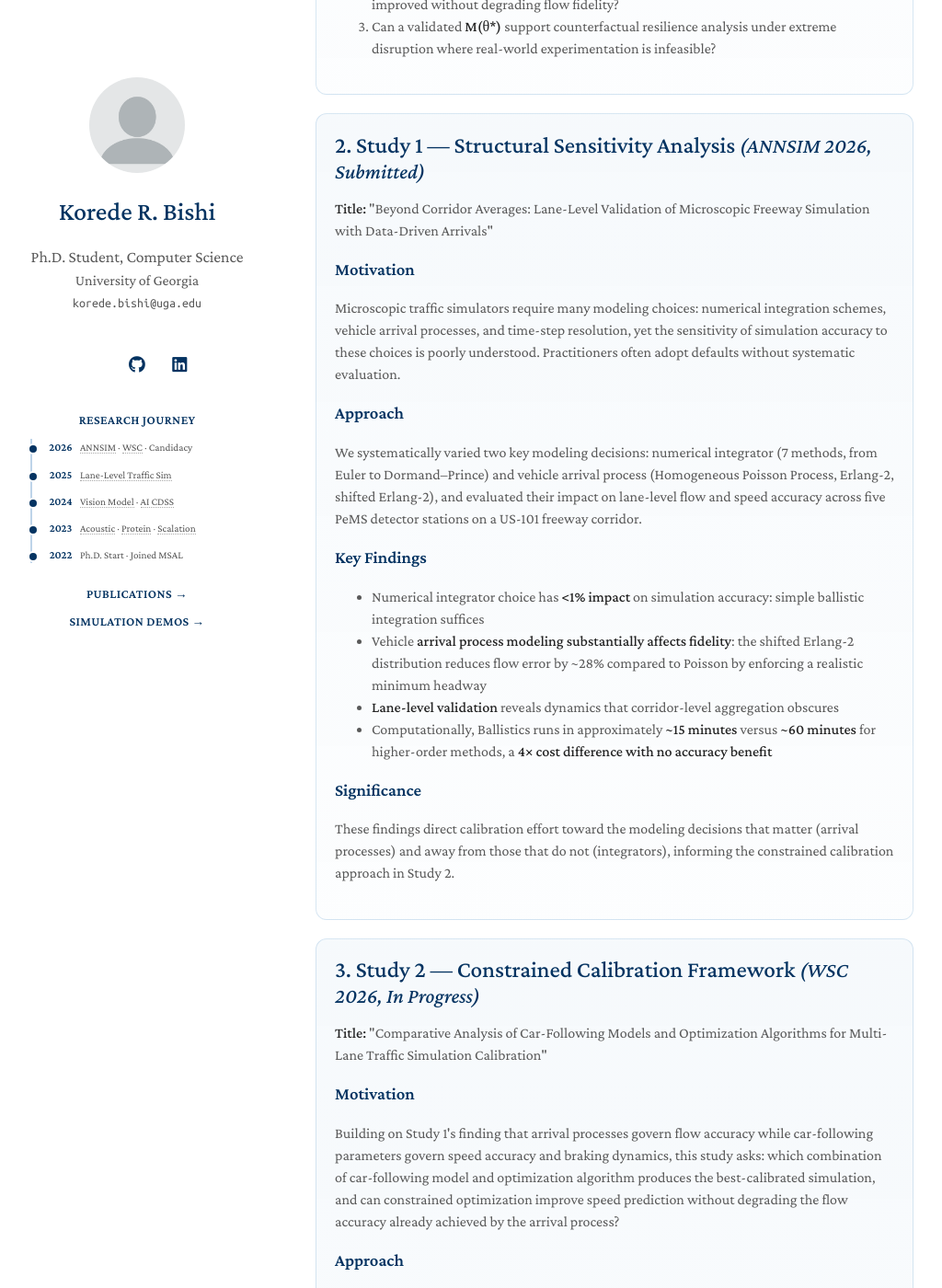
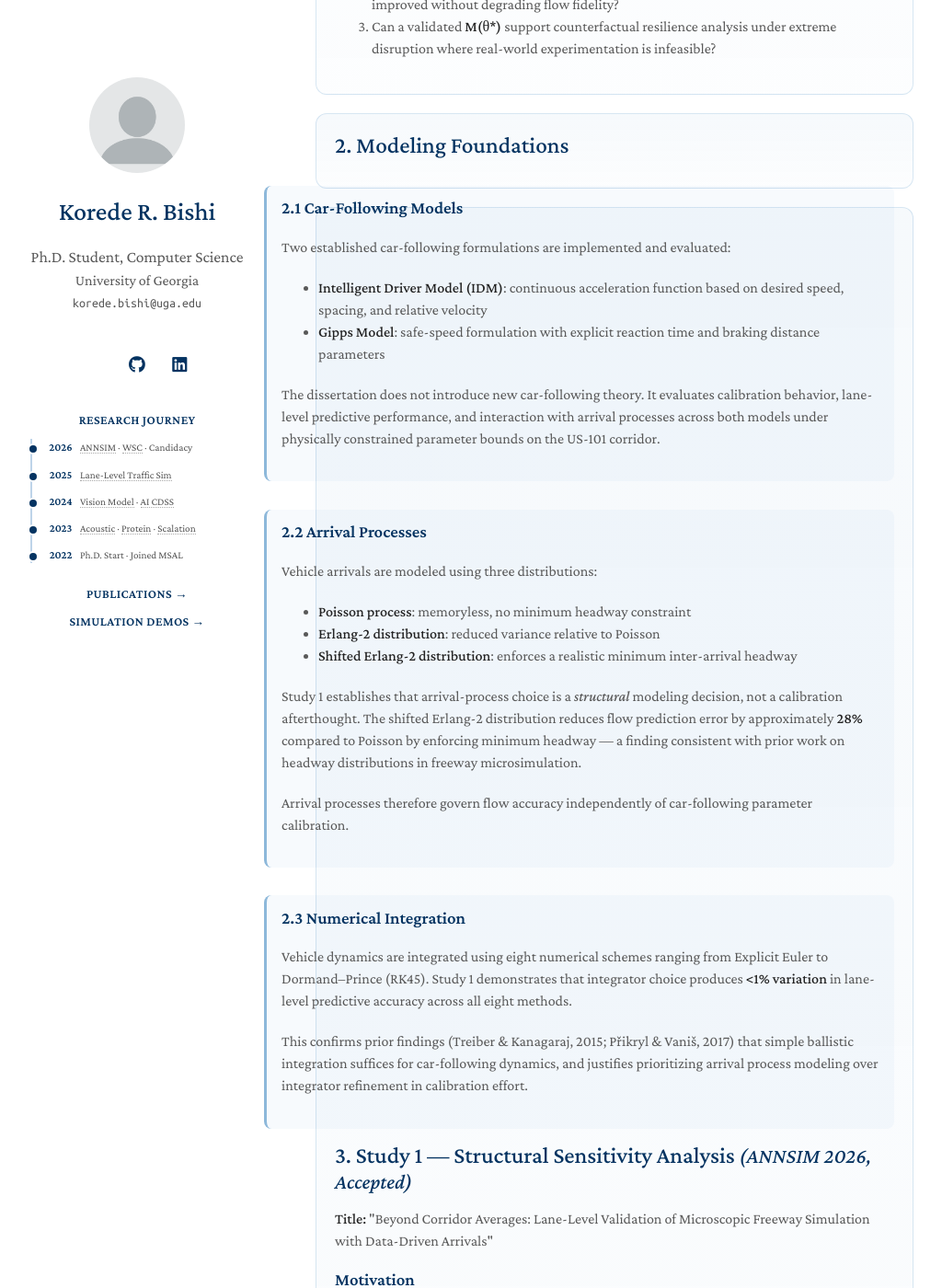
Before and after one commit to koredebishi/koredebishi.github.io, a Jekyll site: the page built from research.md, in a window 1280 px wide and 1400 px high, scrolled down 796 px. Shown: the whole window at 92% size, without its empty margins (127-1151 px from the left). Built offline with Jekyll 4.4.1, drawn with Linux system fonts in a browser that asks for light colours; nearby versions of some CDN libraries; a style sheet for code colours, icons or effects is not loaded; some of the changed text lies outside the part shown.

Commit message:
Restore research/index from backup blocks and add architecture SVG placement

```diff
--- a/research.md
+++ b/research.md
@@ -18,95 +18,77 @@
     <blockquote><p style="text-align:center; font-size:1.1em;"><strong>L(θ) = Error( M(θ), D )</strong></p></blockquote>
     <p>where error is measured using lane-level flow and speed discrepancies. The dissertation investigates three interconnected questions:</p>
     <ol>
-      <li>Which modeling components materially affect <strong>L(θ)</strong>, and which do not?</li>
+      <li>Which modeling components materially affect <strong>L(θ)</strong> — and which do not?</li>
       <li>How do we calibrate <strong>θ</strong> under physically meaningful constraints so that speed accuracy is improved without degrading flow fidelity?</li>
       <li>Can a validated <strong>M(θ*)</strong> support counterfactual resilience analysis under extreme disruption where real-world experimentation is infeasible?</li>
     </ol>
   </section>
 
+  <section class="modeling-foundations-section">
+    <h2>2. Modeling Foundations</h2>
+
+    <section class="car-following-models-section">
+      <h3>2.1 Car-Following Models</h3>
+      <p>Two established car-following formulations are implemented and evaluated:</p>
+      <ul>
+        <li><strong>Intelligent Driver Model (IDM)</strong>: continuous acceleration function based on desired speed, spacing, and relative velocity</li>
+        <li><strong>Gipps Model</strong>: safe-speed formulation with explicit reaction time and braking distance parameters</li>
+      </ul>
+      <p>The dissertation does not introduce new car-following theory. It evaluates calibration behavior, lane-level predictive performance, and interaction with arrival processes across both models under physically constrained parameter bounds on the US-101 corridor.</p>
+    </section>
+
+    <section class="arrival-processes-section">
+      <h3>2.2 Arrival Processes</h3>
+      <p>Vehicle arrivals are modeled using three distributions:</p>
+      <ul>
+        <li><strong>Poisson process</strong>: memoryless, no minimum headway constraint</li>
+        <li><strong>Erlang-2 distribution</strong>: reduced variance relative to Poisson</li>
+        <li><strong>Shifted Erlang-2 distribution</strong>: enforces a realistic minimum inter-arrival headway</li>
+      </ul>
+      <p>Study 1 establishes that arrival-process choice is a <em>structural</em> modeling decision, not a calibration afterthought. The shifted Erlang-2 distribution reduces flow prediction error by approximately <strong>28%</strong> compared to Poisson by enforcing minimum headway — a finding consistent with prior work on headway distributions in freeway microsimulation.</p>
+      <p>Arrival processes therefore govern flow accuracy independently of car-following parameter calibration.</p>
+    </section>
+
+    <section class="numerical-integration-section">
+      <h3>2.3 Numerical Integration</h3>
+      <p>Vehicle dynamics are integrated using eight numerical schemes ranging from Explicit Euler to Dormand–Prince (RK45). Study 1 demonstrates that integrator choice produces <strong>&lt;1% variation</strong> in lane-level predictive accuracy across all eight methods.</p>
+      <p>This confirms prior findings (Treiber &amp; Kanagaraj, 2015; Přikryl &amp; Vaniš, 2017) that simple ballistic integration suffices for car-following dynamics, and justifies prioritizing arrival process modeling over integrator refinement in calibration effort.</p>
+    </section>
+  </section>
+
   <section class="study1-section">
-    <h2>2. Study 1 — Structural Sensitivity Analysis <em style="font-weight:400; font-size:0.9em;">(ANNSIM 2026, Submitted)</em></h2>
+    <h2>3. Study 1 — Structural Sensitivity Analysis <em style="font-weight:400; font-size:0.9em;">(ANNSIM 2026, Accepted)</em></h2>
     <p><strong>Title:</strong> "Beyond Corridor Averages: Lane-Level Validation of Microscopic Freeway Simulation with Data-Driven Arrivals"</p>
 
     <h3>Motivation</h3>
-    <p>Microscopic traffic simulators require many modeling choices: numerical integration schemes, vehicle arrival processes, and time-step resolution, yet the sensitivity of simulation accuracy to these choices is poorly understood. Practitioners often adopt defaults without systematic evaluation.</p>
+    <p>Microscopic traffic simulators require many modeling choices — numerical integration schemes, vehicle arrival processes, time-step resolution — yet the sensitivity of simulation accuracy to these choices is poorly understood. Practitioners often adopt defaults without systematic evaluation.</p>
 
     <h3>Approach</h3>
-    <p>We systematically varied two key modeling decisions: numerical integrator (7 methods, from Euler to Dormand–Prince) and vehicle arrival process (Homogeneous Poisson Process, Erlang-2, shifted Erlang-2), and evaluated their impact on lane-level flow and speed accuracy across five PeMS detector stations on a US-101 freeway corridor.</p>
-
+    <p>We systematically varied two key modeling decisions — numerical integrator (8 methods, from Euler to Dormand–Prince) and vehicle arrival process (Poisson, Erlang-2, shifted Erlang-2) — and evaluated their impact on lane-level flow and speed accuracy across five PeMS detector stations on a US-101 freeway corridor.</p>
 
     <h3>Key Findings</h3>
-      <ul>
-        <li>Numerical integrator choice has <strong>&lt;1% impact</strong> on simulation accuracy: simple ballistic integration suffices</li>
-        <li>Vehicle <strong>arrival process modeling substantially affects fidelity</strong>: the shifted Erlang-2 distribution reduces flow error by ~28% compared to Poisson by enforcing a realistic minimum headway</li>
-        <li><strong>Lane-level validation</strong> reveals dynamics that corridor-level aggregation obscures</li>
-        <li>Computationally, Ballistics runs in approximately <strong>~15 minutes</strong> versus <strong>~60 minutes</strong> for higher-order methods, a <strong>4× cost difference with no accuracy benefit</strong></li>
-      </ul>
-
+    <ul>
+      <li>Numerical integrator choice has <strong>&lt;1% impact</strong> on simulation accuracy — simple ballistic integration suffices</li>
+      <li>Vehicle <strong>arrival process modeling substantially affects fidelity</strong> — the shifted Erlang-2 distribution reduces flow error by ~28% compared to Poisson by enforcing a realistic minimum headway</li>
+      <li><strong>Lane-level validation</strong> reveals dynamics that corridor-level aggregation obscures</li>
+    </ul>
 
     <h3>Significance</h3>
     <p>These findings direct calibration effort toward the modeling decisions that matter (arrival processes) and away from those that do not (integrators), informing the constrained calibration approach in Study 2.</p>
   </section>
 
   <section class="study2-section">
-    <h2>3. Study 2 — Constrained Calibration Framework <em style="font-weight:400; font-size:0.9em;">(WSC 2026, In Progress)</em></h2>
-    <p><strong>Title:</strong> "Comparative Analysis of Car-Following Models and Optimization Algorithms for Multi-Lane Traffic Simulation Calibration"</p>
-
-    <h3>Motivation</h3>
-    <p>Building on Study 1's finding that arrival processes govern flow accuracy while car-following parameters govern speed accuracy and braking dynamics, this study asks: which combination of car-following model and optimization algorithm produces the best-calibrated simulation, and can constrained optimization improve speed prediction without degrading the flow accuracy already achieved by the arrival process?</p>
-
-    <h3>Approach</h3>
-    <ul>
-      <li><strong>2 car-following models (IDM, Gipps) × 4 optimizers = 8 experimental conditions</strong>, all using Lane-level (MICRO) fitness</li>
-      <li>Physically constrained parameter bounds centered on empirically validated defaults from Study 1</li>
-      <li>Flow-protected fitness function: optimizer penalized for degrading flow accuracy beyond baseline (threshold 2.5% NRMSE)</li>
-      <li>Fitness weighting: 0.2 × flow NRMSE + 0.8 × speed NRMSE, prioritizing speed calibration while protecting flow</li>
-      <li>HPC deployment on <a href="https://gacrc.uga.edu/">Georgia Advanced Computing Resource Center (GACRC)</a>: 8 parallel SLURM array jobs</li>
-      <li>Corridor-level validation: 5 detector stations × 4 lanes = 20 individual lane observation points on US-101</li>
-    </ul>
-
-    <h3>Calibration as Optimization</h3>
-    <blockquote><p style="text-align:center; font-size:1.1em;"><strong>θ* = argmin<sub>θ ∈ Θ</sub> L(θ)</strong></p></blockquote>
-    <p>where <strong>Θ</strong> represents physically plausible bounds and <strong>L(θ)</strong> incorporates lane-level speed error and a flow-protection penalty.</p>
-
-    <h3>Preliminary Findings</h3>
-    <ul>
-      <li>Car-following parameters primarily control speed dynamics; arrival processes control flow, confirming the structural separation identified in Study 1</li>
-      <li>Constrained optimization achieves significant speed improvement while preserving flow accuracy</li>
-      <li><strong>Genetic Algorithm</strong> achieves the best fitness among evaluated optimizers for both IDM and Gipps models</li>
-      <li>Different optimizers converge to qualitatively different regions of parameter space, suggesting multiple local optima in the calibration landscape</li>
-      <li>Flow-protection constraint is necessary: unconstrained speed optimization degrades flow fidelity</li>
-    </ul>
-
-    <h3>Significance</h3>
-    <p>This study establishes a calibrated, validated simulation model suitable for scenario analysis, serving as the prerequisite for Study 3's application to evacuation resilience.</p>
-  </section>
-
-  <section class="validation-framework-section">
-    <h2>4. Validation Framework</h2>
-    <p>All studies validate against <a href="https://pems.dot.ca.gov/">California PeMS</a> loop-detector data on the US-101 freeway corridor (5 stations × 4 lanes = 20 lane-level observation points).</p>
-    <p>Primary metrics:</p>
-    <ul>
-      <li><strong>RMSE / NRMSE</strong>: normalized root mean squared error for cross-station comparability</li>
-      <li><strong>Flow error</strong>: vehicles per hour per lane, compared against 5-minute PeMS aggregates</li>
-      <li><strong>Speed error</strong>: mean speed per lane per time interval</li>
-    </ul>
-    <p>Lane-level validation reveals dynamics that corridor aggregation masks, particularly lane-specific speed variation, flow heterogeneity across lanes, and differential calibration sensitivity by lane position. This granularity is what motivates the entire lane-level validation philosophy of this dissertation.</p>
-  </section>
-
-  <section class="study3-section">
-    <h2>5. Study 3 — Wildfire Disruption &amp; Resilience Modeling <em style="font-weight:400; font-size:0.9em;">(Proposed — Future Work)</em></h2>
+    <h2>4. Study 2 — Wildfire Evacuation Resilience &amp; Contraflow Evaluation <em style="font-weight:400; font-size:0.9em;">(WSC 2026, Active Target)</em></h2>
     <p><strong>Title:</strong> "Evaluating Evacuation Resilience Under Wildfire Disruption: A PeMS-Calibrated Microscopic Simulation of I-10 During the 2025 Palisades Fire"</p>
 
     <h3>Motivation</h3>
-    <p>On January 7, 2025, the Palisades Fire triggered mass evacuation along I-10 eastbound in Los Angeles. Severe congestion and smoke degraded corridor performance for hours. A recurring policy question of whether directional lane reallocation (contraflow) would have improved evacuation throughput cannot be answered through real-world experimentation. Simulation provides the only feasible evaluation method.</p>
-    <p><strong>This study is proposed and has not yet been implemented.</strong></p>
+    <p>On January 7, 2025, the Palisades Fire triggered mass evacuation along I-10 eastbound in Los Angeles. Severe congestion and smoke degraded corridor performance for hours. A recurring policy question: whether directional lane reallocation (contraflow) would have improved evacuation throughput, cannot be answered through real-world experimentation. Simulation provides the only feasible evaluation method.</p>
 
     <h3>Approach</h3>
     <ol>
-      <li><strong>Baseline calibration:</strong> Reproduce normal-day I-10 traffic dynamics using PeMS data and the calibration methodology from Studies 1–2</li>
+      <li><strong>Baseline calibration:</strong> Reproduce normal-day I-10 traffic dynamics using PeMS data and the validated arrival process methodology from Study 1</li>
       <li><strong>Fire-day reconstruction:</strong> Detect demand surge timing from PeMS, reconstruct the congestion event in simulation</li>
-      <li><strong>Smoke-behavior modeling:</strong> Translate smoke exposure into driving behavior degradation (reduced desired speed, increased headway, reduced lane-change aggressiveness) using visibility-impaired driving literature</li>
+      <li><strong>Smoke-behavior modeling:</strong> Translate smoke exposure into driving behavior degradation (reduced desired speed, increased headway, reduced lane-change aggressiveness)</li>
       <li><strong>Counterfactual scenarios:</strong> Evaluate evacuation performance under multiple capacity configurations: baseline, partial contraflow, full contraflow, and contraflow under smoke</li>
     </ol>
 
@@ -125,17 +107,50 @@
       <li>Quantitative counterfactual evaluation of contraflow effectiveness under visibility impairment</li>
       <li>Identification of conditions under which capacity expansion alone is insufficient, requiring behavioral adaptation</li>
     </ul>
+    <p><strong>Target:</strong> Winter Simulation Conference 2026 — <em>Simulation for Climate Resilience</em> track</p>
+  </section>
+
+  <section class="study3-section" id="study-3-proposed-agentic-simulation-architecture">
+    <h2>5. Study 3 — Proposed Agentic Simulation Architecture <em style="font-weight:400; font-size:0.9em;">(Proposed — Long-Term Dissertation Vision)</em></h2>
+
+    <h3>Motivation</h3>
+    <p>Studies 1 and 2 establish that high-fidelity, empirically validated microscopic simulation is achievable. The next challenge is scale: manual experiment design limits how much of the scenario space a researcher can explore. This study proposes a unified agentic architecture where AI-driven agents autonomously design, execute, and refine simulation experiments, grounded in the validated digital twin developed in Studies 1 and 2.</p>
+
+    <h3>The Core Idea</h3>
+    <p>Rather than a researcher manually specifying each simulation scenario, an LLM-driven agent reasons over a knowledge graph of the road network, generates structured simulation scenarios via a domain-specific language (DSL), validates them before execution, runs them through the ScalaTion engine, and iteratively refines experiments based on results. This enables scientific discovery at a scale and speed impossible through manual experimentation.</p>
+
+    <figure class="research-architecture-figure" style="margin: 1.1rem 0; text-align: center;">
+      <img src="/images/desertation-architecture.svg" alt="Proposed agentic simulation architecture diagram" style="max-width: 100%; height: auto; border-radius: 8px;" />
+      <figcaption style="font-size: 0.95em; margin-top: 0.5rem; color: inherit;">Proposed agentic simulation architecture for autonomous scenario generation, execution, and refinement.</figcaption>
+    </figure>
+
+    <h3>Proposed Architecture — Four Layers</h3>
+    <ul>
+      <li><strong>Knowledge Layer:</strong> PeMS sensor data, OpenStreetMap road topology, Neo4j knowledge graph</li>
+      <li><strong>Agent Layer:</strong> GraphRAG retrieval provides network context to an LLM agent that autonomously proposes simulation scenarios</li>
+      <li><strong>Simulation Layer:</strong> Scenarios are expressed as a Scala DSL, validated before execution, then run through the ScalaTion microscopic simulator</li>
+      <li><strong>Evaluation Layer:</strong> Runtime invariant checks protect simulation correctness; metrics feed back to the agent for iterative refinement</li>
+    </ul>
+
+    <h3>Expected Contributions</h3>
+    <ul>
+      <li>Agentic experimentation loop for microscopic traffic simulation</li>
+      <li>DSL-based scenario generation that separates LLM reasoning from simulation execution</li>
+      <li>Runtime invariant framework ensuring physical validity of agent-generated scenarios</li>
+      <li>Scalable exploration of evacuation and infrastructure resilience scenarios</li>
+    </ul>
+    <p><strong>Status:</strong> Proposed. This architecture is the long-term dissertation vision and the subject of the candidacy proposal. See the live architecture diagram above.</p>
   </section>
 
   <section class="contributions-section">
-    <h2>6. Technical Contributions to <a href="https://github.com/scalation/scalation_2.0">ScalaTion</a></h2>
+    <h2>7. Technical Contributions to <a href="https://github.com/scalation/scalation_2.0">ScalaTion</a></h2>
     <p>All implementation extends the <a href="https://github.com/scalation/scalation_2.0">ScalaTion 2.0</a> simulation framework developed by <a href="https://openreview.net/profile?id=~John_A._Miller1">Dr. John A. Miller</a> and collaborators at the University of Georgia.</p>
     <table>
       <thead><tr><th>Contribution</th><th>Description</th></tr></thead>
       <tbody>
         <tr><td><strong>Lane-level validation infrastructure</strong></td><td>Per-lane flow and speed recording with automated PeMS data comparison</td></tr>
         <tr><td><strong>Multi-level fitness functions</strong></td><td>Macro (corridor) and micro (lane) calibration objectives with flow-protection constraint</td></tr>
-        <tr><td><strong>Extended car following model suite</strong></td><td>IDM, Gipps, and Krauss dynamics with configurable ODE solvers</td></tr>
+        <tr><td><strong>Car-following model suite</strong></td><td>IDM, Gipps, and Krauss dynamics with configurable ODE solvers</td></tr>
         <tr><td><strong>Route abstraction</strong></td><td>Doubly-linked segment structure for multi-lane freeway corridors</td></tr>
         <tr><td><strong>Ramp modeling</strong></td><td>On-ramp merge behavior using VTransport</td></tr>
         <tr><td><strong>HPC calibration pipeline</strong></td><td>SLURM array job orchestration for parallel optimizer evaluation on GACRC</td></tr>
@@ -145,21 +160,20 @@
   </section>
 
   <section class="publications-section">
-    <h2>7. Publications</h2>
-    <h3>Submitted</h3>
+    <h2>8. Publications</h2>
+    <h3>Accepted</h3>
     <ol>
-      <li><strong>Bishi, K.R.</strong>, Bowman, J., Miller, J.A. (2026). "Beyond Corridor Averages: Lane-Level Validation of Microscopic Freeway Simulation with Data-Driven Arrivals." <em>Annual Modeling and Simulation Conference (ANNSIM)</em>. [Under Review]</li>
+      <li><strong>Bishi, K.R.</strong>, Bowman, J., Miller, J.A. (2026). "Beyond Corridor Averages: Lane-Level Validation of Microscopic Freeway Simulation with Data-Driven Arrivals." <em>Annual Modeling and Simulation Conference (ANNSIM)</em>. [Accepted]</li>
     </ol>
     <h3>In Preparation</h3>
     <ol start="2">
-      <li><strong>Bishi, K.R.</strong>, Miller, J.A. (2026). "Comparative Analysis of Car-Following Models and Optimization Algorithms for Multi-Lane Traffic Simulation Calibration." <em>Winter Simulation Conference (WSC)</em>. [Target: April 2026]</li>
-      <li><strong>Bishi, K.R.</strong>, Miller, J.A. (2026). "Evaluating Evacuation Resilience Under Wildfire Disruption: A PeMS-Calibrated Microscopic Simulation of I-10 During the 2025 Palisades Fire." <em>Winter Simulation Conference (WSC) — Simulation for Climate Resilience track</em>. [Proposed]</li>
+      <li><strong>Bishi, K.R.</strong>, Miller, J.A. (2026). "Evaluating Evacuation Resilience Under Wildfire Disruption: A PeMS-Calibrated Microscopic Simulation of I-10 During the 2025 Palisades Fire." <em>Winter Simulation Conference (WSC) — Simulation for Climate Resilience track</em>. [Target: April 2026]</li>
     </ol>
   </section>
 
   <section class="examination-areas-section">
-    <h2>8. Expected Examination Areas</h2>
-    <p>This dissertation spans the following domains, each mapping directly to a study or methodological component above:</p>
+    <h2>9. Expected Examination Areas</h2>
+    <p>This dissertation spans the following domains — each area below maps directly to a study or methodological component above:</p>
     <ul>
       <li><strong>Discrete-event and time-stepped simulation theory</strong>: foundations of the ScalaTion framework and car-following integration</li>
       <li><strong>Simulation-based optimization</strong>: calibration as black-box optimization over a stochastic simulator</li>
```
Also changed, not shown: other parts of research.md (+1 -1 lines), index.md (+4 -3 lines), images/desertation-architecture.svg (added).
